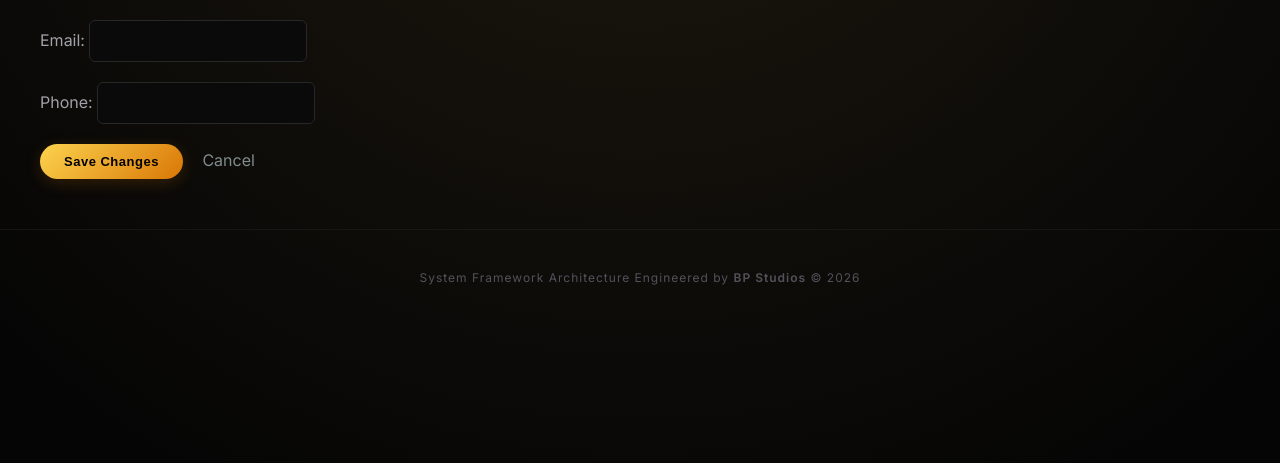
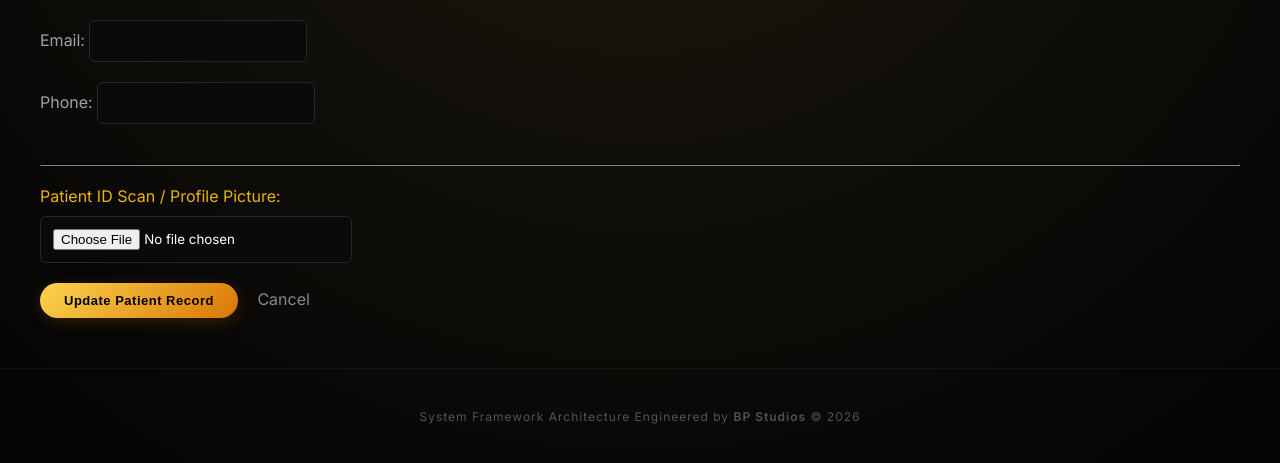
Before and after one commit to bhanu3009/MediSecure-HMS, a FastAPI app: template medisecure/app/templates/patient_edit.html in a window 1280 px wide. Shown: the part 159-622 px from the top of the page. Run offline with FastAPI, Linux system fonts and the light colour scheme; the template is opened without the code that fills it, so the values that code supplies are empty; some web fonts are replaced.

Commit message:
feat: implement media handling and multipart file uploads for patient profiles
* Mounted secure app/uploads directory in main.py for dynamic user media
* Engineered UploadFile pipeline in patient_router.py to securely write binary data to disk via shutil
* Upgraded Patient database model to track profile_picture_url strings
* Refactored HTML forms to support multipart/form-data payloads
* Implemented conditional Jinja2 UI logic to render cropped media or fallback avatars

```diff
--- a/medisecure/app/main.py
+++ b/medisecure/app/main.py
@@ -6,14 +6,19 @@ from app.config.database import SessionLocal, Base, engine
 from app.routers import patient as patient_router
 from app.routers import doctor_router
 from app.routers import auth_router
+import os
 
 app = FastAPI(title="MediSecure Backend | BP Studios")
 
-app.mount("/static", StaticFiles(directory="app/static"), name="static")
+app.mount("/static",StaticFiles(directory="app/static"),name="static")
 
-app.include_router(patient_router.router, prefix="/api/patients", tags=["Patients"])
+os.makedirs("app/uploads",exist_ok=True)
+
+app.include_router(patient_router.router,prefix="/api/patients",tags=["Patients"])
 app.include_router(doctor_router.router)
 app.include_router(auth_router.router)
+app.mount("/static",StaticFiles(directory="app/static"),name="static")
+app.mount("/uploads",StaticFiles(directory="app/uploads"),name="uploads")
 
 Base.metadata.create_all(bind=engine)
 
--- a/medisecure/app/models/patient.py
+++ b/medisecure/app/models/patient.py
@@ -17,3 +17,5 @@ class Patient(Base):
     primary_doctor_id = Column(Integer, ForeignKey("doctors.id"))
 
     doctor = relationship("Doctor", back_populates="patients")
+
+    profile_picture_url = Column(String, nullable=True)
--- a/medisecure/app/templates/patient_edit.html
+++ b/medisecure/app/templates/patient_edit.html
@@ -4,7 +4,8 @@
 
     <h2>Edit Patient: {{ patient.name }}</h2>
 
-    <form action="/api/patients/web/{{ patient.id }}/edit" method="POST">
+    <form action="/api/patients/web/{{ patient.id }}/edit" method="POST" enctype="multipart/form-data">
+
         <label>Email:</label>
         <input type="email" name="email" value="{{ patient.email }}" required>
         <br><br>
@@ -13,8 +14,15 @@
         <input type="text" name="phone" value="{{ patient.phone }}" required>
         <br><br>
 
-        <button type="submit">Save Changes</button>
+        <hr style="border-color: #333; margin: 20px 0;">
+        <label style="color: #eab308;">Patient ID Scan / Profile Picture:</label>
+        <br>
+        <input type="file" name="profile_pic" accept="image/*" style="margin-top: 10px; margin-bottom: 20px;">
+        <br>
+
+        <button type="submit">Update Patient Record</button>
         <a href="/api/patients/web" style="margin-left: 15px; color: #7f8c8d; text-decoration: none;">Cancel</a>
+
     </form>
 
 {% endblock %}
```
Also changed, not shown: medisecure/app/routers/patient.py (+25 -11 lines), medisecure/app/templates/patient_list.html (+12 -1 lines), 1 other file.
